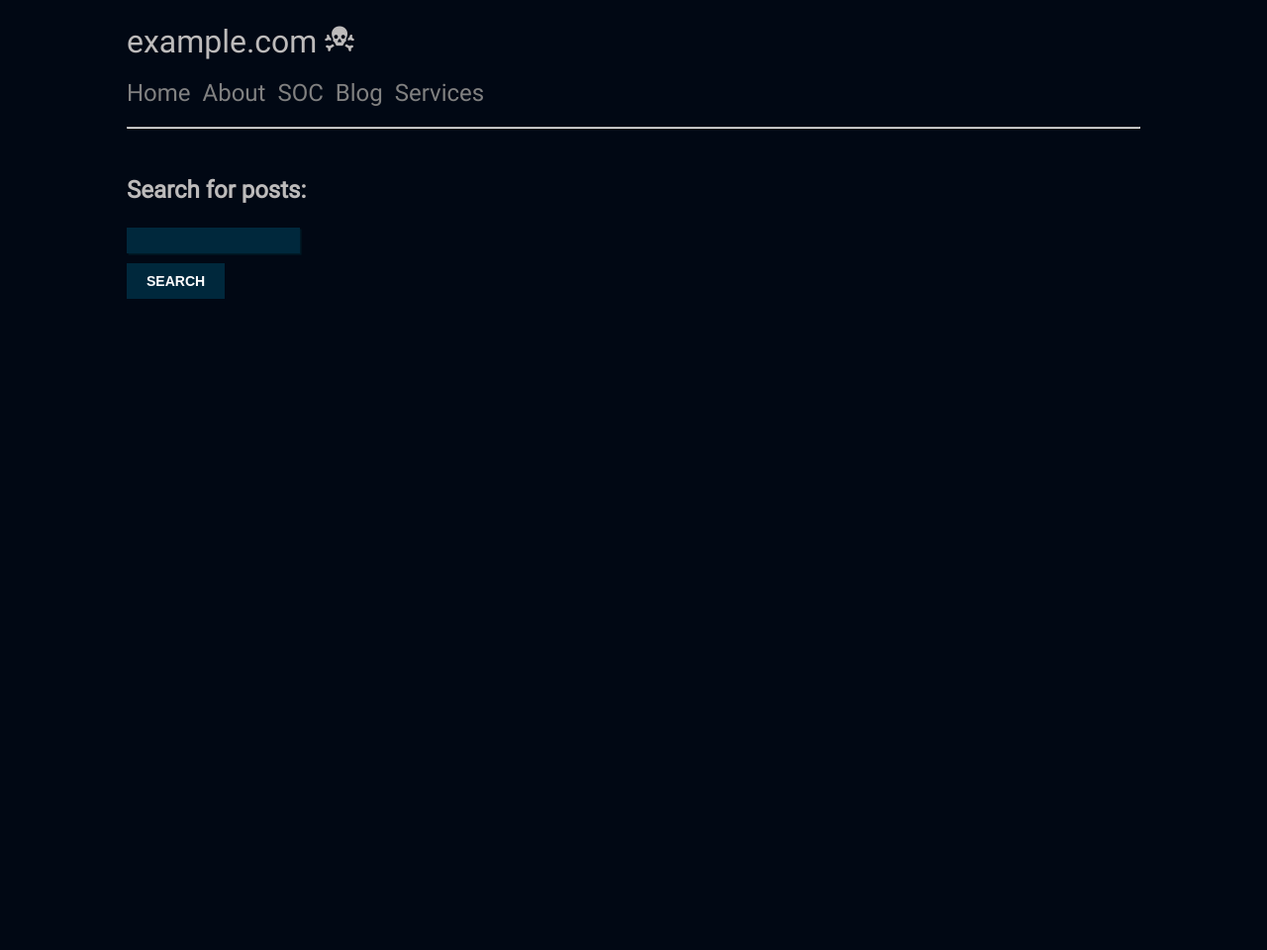
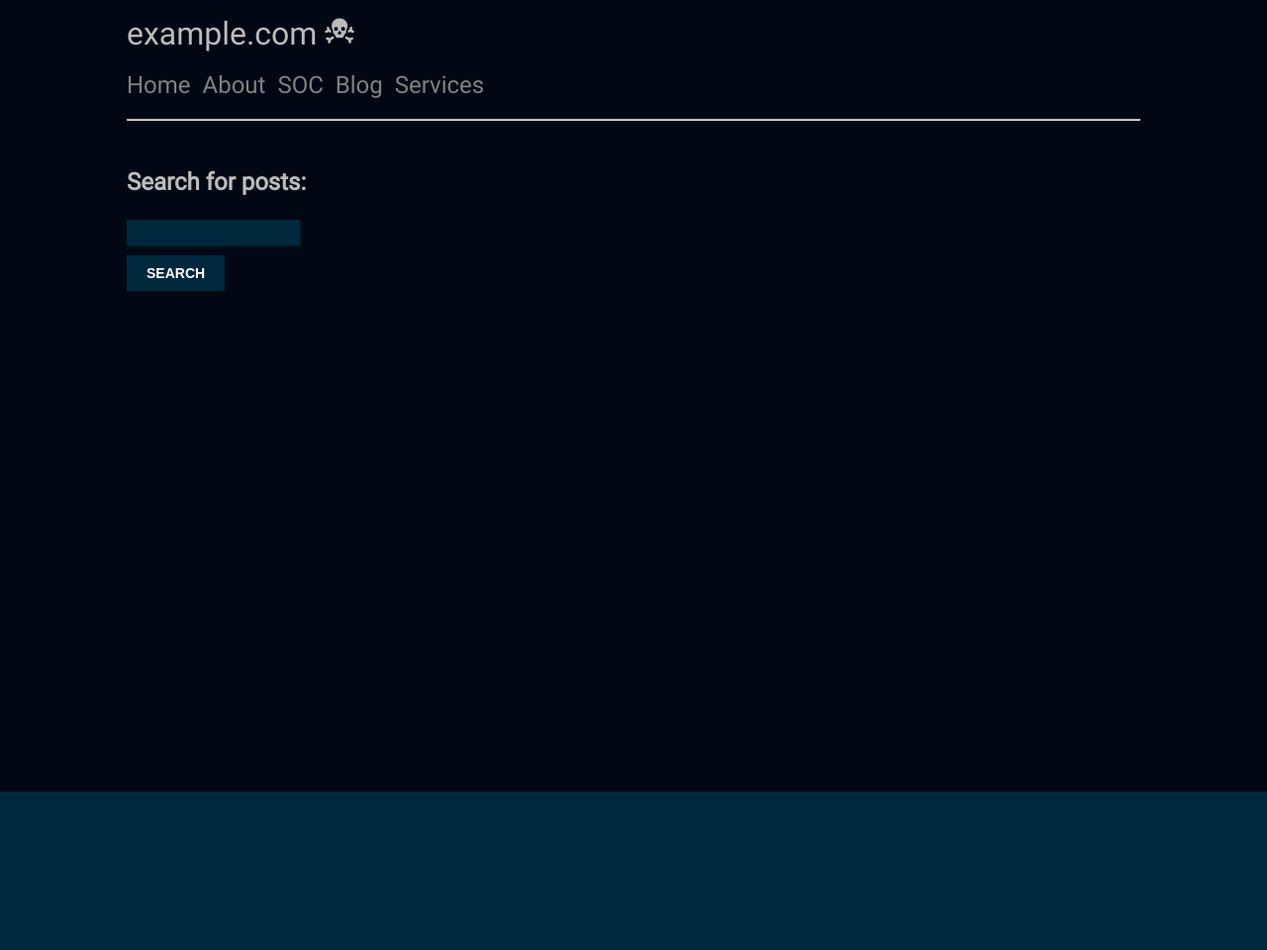
Before and after one commit to pbunic/django-app-services, a Django app: page /search/ in a window 1280 px wide. Shown: the whole page at 99% size. Before the commit the page ends 302 px from the top, so only its background shows below. Run offline with Django 4.2, Linux system fonts and the light colour scheme.

Commit message:
Footer and slight changes

```diff
--- a/blog/static/css/blog.css
+++ b/blog/static/css/blog.css
@@ -15,9 +15,22 @@ body {
     padding:0 2% 0 2%;
     text-align:justify;
     -webkit-tap-highlight-color:transparent;
+    margin:0;
+    padding:0;
+}
+.page {
+    position:relative;
+    min-height:100vh;
     max-width:1100px;
-    margin-left:auto;
-    margin-right:auto;
+    margin:0 2% 0 2%;
+}
+footer {
+    display:block;
+    position:relative;
+    width:100%;
+    bottom:0;
+    background-color:#00283c;
+    height:10em;
 }
 .name {font-size:24px;}
 .skull {font-size:32px;}
@@ -80,7 +93,7 @@ img {
     padding-top:20px;
     padding-bottom:20px;
 }
-p, ul, ol, li, a, span {color: #bdbbbb;font-family: Roboto-Regular, FiraCode-Retina;}
+p, ul, ol, li, a, span {color:#bdbbbb;font-family: Roboto-Regular, FiraCode-Retina;}
 .root {--pg-width:unset;}
 .postgrid {
     display:grid;
@@ -93,11 +106,11 @@ p, ul, ol, li, a, span {color: #bdbbbb;font-family: Roboto-Regular, FiraCode-Ret
 .singlepost {
     border-radius:12px;
     padding:12px;
-    background-image:linear-gradient(to top,rgba(1,22,33,0.8),rgba(6,17,23,0.8)), url("../effects/mobile-texture.avif");
+    background-image:linear-gradient(to top,rgba(4,22,54,0.8),rgba(11,20,38,0.8)), url("../effects/texture.avif");
     background-size:cover;
 }
 .postgrid h3 {margin:10px 0 10px 0; text-align:left;}
-.postgrid h3 a {text-decoration:none; font-family:FiraCode-Retina,Roboto-Regular;}
+.postgrid h3 a {text-decoration:none; font-family:FiraCode-Retina,Roboto-Regular;color:#fff;}
 .postgrid date {font-family:Hack-Regular;font-size:8px;color:darkgray;}
 .tags {text-align:left;}
 .tags a {
@@ -209,14 +222,24 @@ input:focus, textarea:focus {
 }
 textarea {height:80px;width:100%;}
 .errorlist {color:#ff4d79;float:left;clear:both;padding-left:8px;}
-.commentform {display:inline-block;}
-.comments {padding:10px; background:#00283c;}
-.comments:nth-child(even) {background:unset;border-right:1px solid #00283c;border-left:1px solid #00283c;}
+.commentform {display:inline-block;padding-bottom:32px;}
+.comments {padding:10px; background:#00283c;border:1px solid #00283c;}
+.comments:nth-child(even) {background:unset;}
 .comments p {font-family:Hack-Regular,FiraCode-Retina;font-size:14px;color:#dbdbdb;}
 .comments .comment-author {font-size:16px;}
+#postlink{text-decoration:none;}
+#postlink:hover{color:#fff;}
 
 @media only screen and (min-width: 768px)  {
-    body {padding:0 10% 0 10%;}
+    .page {margin:0 10% 0 10%;}
+    footer {
+    display:block;
+    padding:0;
+    position:relative;
+    width:100vw;
+    bottom:0;
+    height:10em;
+    }
     .name {font-size:32px;}
     .skull {font-size:48px;}
     .responsive-nav-part-two {visibility:hidden;}
@@ -239,8 +262,8 @@ textarea {height:80px;width:100%;}
     table {width:unset;}
     .postgrid {grid: auto auto / auto auto auto;}
     .singlepost {
-        width:var(--pg-width);background-image:linear-gradient(to bottom,rgba(4,22,54,0.8),rgba(11,20,38,0.8)), url("../effects/blackhole.avif");
+        width:var(--pg-width);background-image:linear-gradient(to bottom,rgba(4,22,54,0.8),rgba(11,20,38,0.8)),url("../effects/texture.avif");
         background-size:cover;
     }
-    .singlepost:hover {background-image:linear-gradient(to top,rgba(4,22,54,0.3),rgba(168,50,129,0.3)), url("../effects/blackhole.avif");transform: scale(105%);}
+    .singlepost:hover {background-image:linear-gradient(to top,rgba(4,22,54,0.3),rgba(168,50,129,0.3)), url("../effects/texture.avif");transform: scale(105%);}
 }
--- a/blog/templates/blog/base.html
+++ b/blog/templates/blog/base.html
@@ -8,10 +8,11 @@
     <link rel="icon" href="{% static 'icons/favicon.ico' %}">
     <link rel="stylesheet" href="{% static 'css/blog.css' %}">
     <link rel="stylesheet" href="{% static 'css/codehilite_styles.css' %}">
-    <script src="{% static 'js/nav.js' %}"></script>
+    <script src="{% static 'js/base.js' %}"></script>
 </head>
 
 <body>
+    <!-- Content without footer -->
     <div class="page">
         <!-- Navigation -->
         <div class="responsive-nav">
@@ -40,10 +41,10 @@
             {% block content %}
             {% endblock %}
         </div>
-
-        <!-- Footer -->
-        <footer></footer>
     </div>
 
+    <!-- Footer -->
+    <footer>
+    </footer>
 </body>
 </html>
--- a/blog/templates/blog/post/detail.html
+++ b/blog/templates/blog/post/detail.html
@@ -30,7 +30,7 @@
             <a href="#">
                 <img src="{% static 'icons/reddit-square.svg' %}" alt="reddit">
             </a>
-            <a href="#">
+            <a href="https://news.ycombinator.com/submitlink?u={{ request.build_absolute_uri }}">
                 <img src="{% static 'icons/hacker-news-square.svg' %}" alt="hn">
             </a>
         </div>
--- a/blog/templates/blog/post/share.html
+++ b/blog/templates/blog/post/share.html
@@ -12,7 +12,7 @@
             <a href="mailto: {{ form.cleaned_data.to_mail }}">{{ form.cleaned_data.to_mail }}</a>
         </p>
     {% else %}
-        <i><h4>share a post:</h4></i><h3>{{ post.title }}</h3>
+        <h2>share post --- {{ post.title }}</h2>
         <form method="post">
             {{ form.as_p }}
             {% csrf_token %}
```
Also changed, not shown: blog/static/effects/blackhole.avif (deleted), blog/static/effects/texture.avif (renamed from blog/static/effects/mobile-texture.avif), blog/static/js/base.js (renamed from blog/static/js/nav.js).
